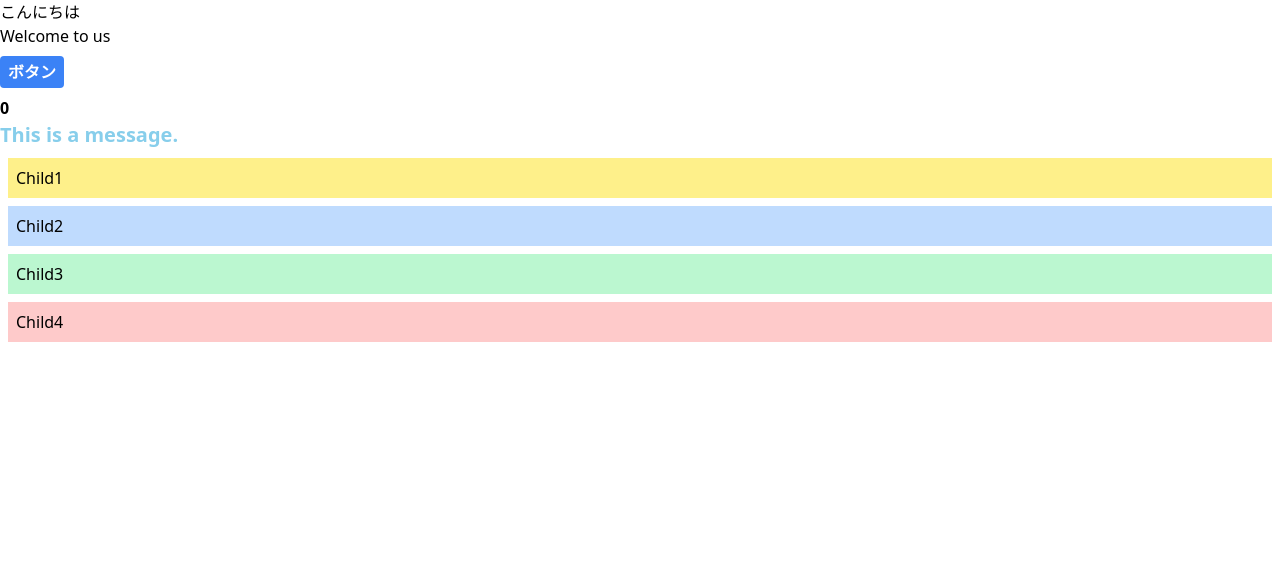
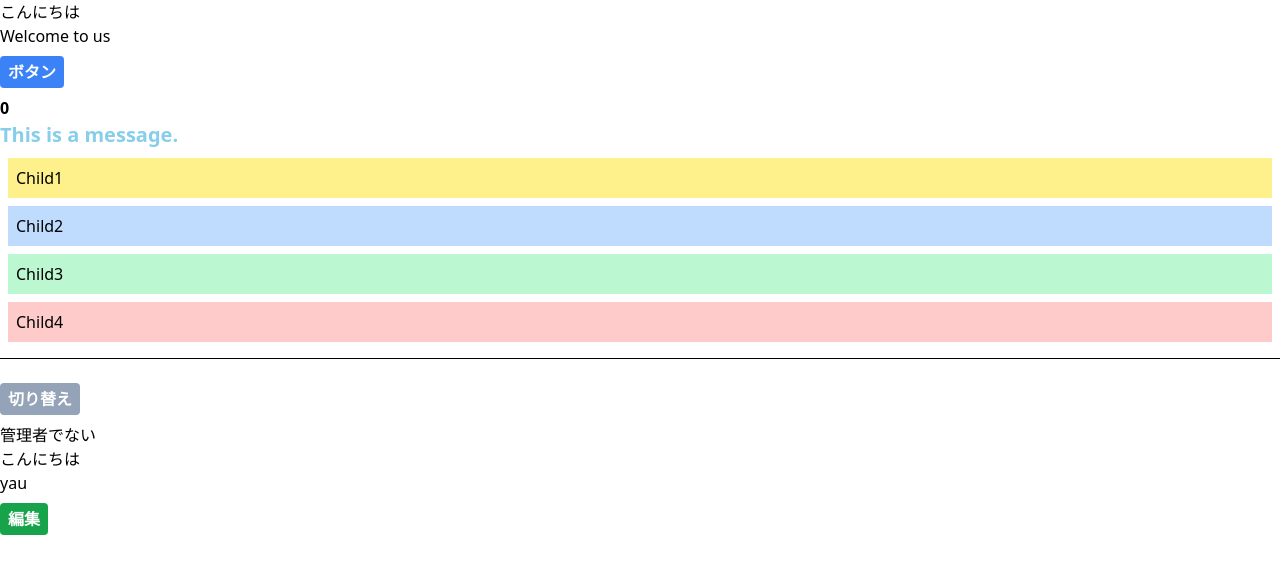
Before and after one commit to yirszk/my-react-practice2, a React (Create React App) app: page / in a window 1280 px wide. Shown: the top 574 px of the page. Built offline with nearby package versions, Linux system fonts and the light colour scheme.

Commit message:
名前編集アプリ

```diff
--- a/src/App.jsx
+++ b/src/App.jsx
@@ -2,6 +2,7 @@ import { useState, memo } from 'react';
 import { ColoredMessage } from './components/ColoredMessage';
 import { Child1 } from './components/Child1';
 import { Child4 } from './components/Child4';
+import { Card } from './components/Card.jsx';
 
 export const App = memo(() => {
   console.log('App レンダリング');
@@ -11,6 +12,10 @@ export const App = memo(() => {
   const onClickButton = () => {
     setNum(num + 1);
   };
+
+  const [isAdmin, setIsAdmin] = useState(false);
+
+  const onClickSwitch = () => setIsAdmin(!isAdmin);
 
   return (
     <>
@@ -26,6 +31,15 @@ export const App = memo(() => {
       <ColoredMessage color='skyblue'>This is a message.</ColoredMessage>
       <Child1 />
       <Child4 />
+      <hr className='border-1 border-black my-4' />
+      <button
+        className='bg-slate-400 hover:bg-slate-700 text-white font-bold my-2 py-1 px-2 rounded'
+        onClick={onClickSwitch}
+      >
+        切り替え
+      </button>
+      <p>{isAdmin ? <span>管理者</span> : <span>管理者でない</span>}</p>
+      <Card isAdmin={isAdmin} />
     </>
   );
 });
--- /dev/null
+++ b/src/components/Card.jsx
@@ -0,0 +1,12 @@
+import { EditButton } from './EditButton.jsx';
+
+export const Card = (props) => {
+  const { isAdmin } = props;
+
+  return (
+    <div>こんにちは
+      <p>yau</p>
+      <EditButton isAdmin={isAdmin} />
+    </div>
+  )
+};
--- /dev/null
+++ b/src/components/EditButton.jsx
@@ -0,0 +1,12 @@
+export const EditButton = (props) => {
+  const { isAdmin } = props;
+
+  return (
+    <button
+      className='bg-green-600 hover:bg-green-700 text-white font-bold my-2 py-1 px-2 rounded'
+      disabled={isAdmin}
+    >
+      編集
+    </button>
+  );
+};
```
